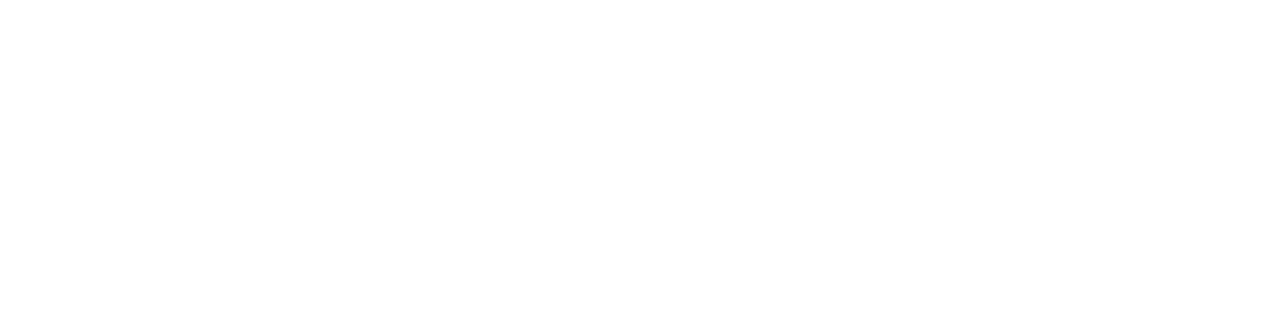
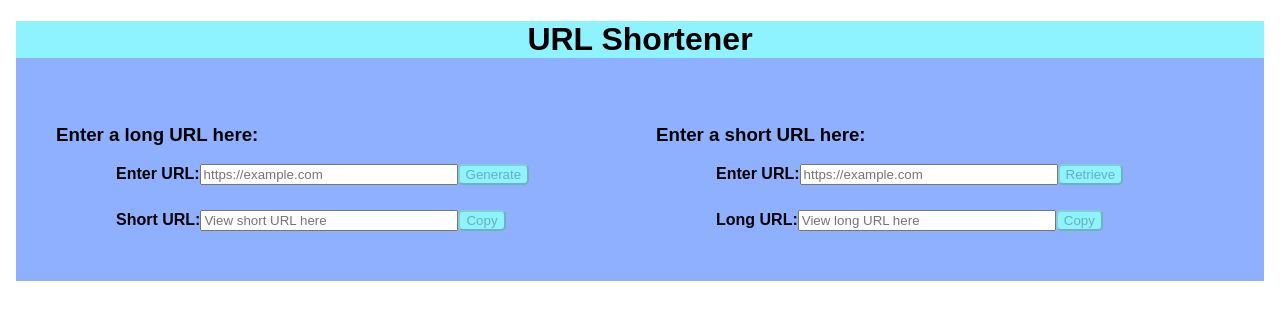
Before and after one commit to ToshaniN/urlShortenerAngular, an Angular app: page /2 in a window 1280 px wide. Before the commit this address led to /. Shown: the top 320 px of the page. Built offline with nearby package versions, Linux system fonts and the light colour scheme.

Commit message:
Implemented reactive forms in new component

```diff
--- a/src/app/app-routing.module.ts
+++ b/src/app/app-routing.module.ts
@@ -1,9 +1,12 @@
 import { NgModule } from '@angular/core';
 import { Routes, RouterModule } from '@angular/router';
 import { UrlShortenerComponent } from './views/shortener/url-shortener/url-shortener.component';
+import { UrlShortener2Component } from './views/shortener/url-shortener2/url-shortener2.component';
+import { UrlFormComponent } from './views/shortener/url-form/url-form.component';
 
 const routes: Routes = [
-  {path: '', component: UrlShortenerComponent}
+  {path: '', component: UrlShortenerComponent},
+  {path: '2', component:UrlShortener2Component}
 ];
 
 @NgModule({
--- /dev/null
+++ b/src/app/views/shortener/url-form/url-form.component.html
@@ -0,0 +1,35 @@
+<!-- <ng-template #urlFormTemp let-data="data" let-component="component">
+    <h2>This is for testing {{component}} and its data: {{data}}</h2>
+
+    <div id="generateShort">
+        <h3>Enter a long URL here:</h3>
+        <form [formGroup]="getShortForm" (ngSubmit)="shorten()">
+            <div>
+                <label for="LongURL">Enter URL:</label>
+                <input type="text" name="Long URL" placeholder="https://example.com" formControlName="longURL" (keyup)="isChanged('long')">
+                <button type="submit" id="generate" [disabled]="getShortForm.invalid">Generate</button>
+            </div>
+        </form>
+        <div>
+            <label for="Short URL">Short URL:</label>
+            <input type="text" #ShortURL name="Short URL" readonly="readonly" placeholder="View short URL here" [(ngModel)]="shortURL">
+            <button type="button" id="copy" [disabled]="!shortURL" (click)="copyToClipboard('copy')">Copy</button>
+        </div>
+    </div>
+
+</ng-template>
+
+
+<app-url-shortener2 [urlFormTemp]="urlFormTemp" ></app-url-shortener2> -->
+
+<!-- For the generate url part -->
+<!-- <ng-container
+[ngTemplateOutlet]="urlFormTemp"
+[ngTemplateOutletContext]="{ data: data, component: 'generate', prompt: 'Enter a long URL here:',
+                            action: 'Generate', divId:'generateShort'}"></ng-container> -->
+
+<!-- For the retrieve url part -->
+<!-- <ng-container
+[ngTemplateOutlet]="urlFormTemp"
+[ngTemplateOutletContext]="{ data: data, component: 'retrieve', prompt: 'Enter a short URL here:',
+                             action: 'Retrieve', divId:'retrieveLong'}"></ng-container> -->
--- /dev/null
+++ b/src/app/views/shortener/url-form/url-form.component.ts
@@ -0,0 +1,19 @@
+import { Component, OnInit, Input, TemplateRef } from '@angular/core';
+
+@Component({
+  selector: 'app-url-form',
+  templateUrl: './url-form.component.html',
+  styleUrls: ['./url-form.component.css']
+})
+export class UrlFormComponent implements OnInit {
+
+  constructor() { }
+
+  @Input()
+  urlFormTemp:TemplateRef<any>;
+  public data:string="hiya there";
+
+  ngOnInit() {
+  }
+
+}
--- a/src/app/views/shortener/url-shortener/url-shortener.component.ts
+++ b/src/app/views/shortener/url-shortener/url-shortener.component.ts
@@ -1,5 +1,5 @@
 import { Component, OnInit } from '@angular/core';
-import { FlaskAPIService } from '../flask-api.service'
+import { FlaskAPIService } from '../flask-api.service';
 
 @Component({
   selector: 'app-url-shortener',
@@ -15,7 +15,7 @@
   shortURL2:string;
   longURL2:string;
 
-  constructor(private flask:FlaskAPIService ) { }
+  constructor(private flask:FlaskAPIService) { }
 
   ngOnInit() {
   }
--- /dev/null
+++ b/src/app/views/shortener/url-shortener2/url-shortener2.component.css
@@ -0,0 +1,49 @@
+/*............General............*/
+body {
+    background-color: #8EB0FF;
+    font-family: sans-serif;
+}
+
+h1 {
+    text-align: center;
+    background-color:#8EF3FF;
+}
+
+h3 {
+    text-indent: 40px;
+}
+
+div:not(#generateShort, #retrieveLong) {
+    text-indent: 100px;
+    padding-bottom: 25px;
+}
+
+label {
+    font-weight: bold;
+}
+
+input {
+    width: 250px;
+}
+
+button {
+    background-color:#8EF3FF;
+    border-radius: 5px;
+}
+/*................................................*/
+
+/*............Generating the short URL............*/
+#generateShort {
+    display: inline-block;
+    width: 600px;
+    padding-top: 25px;
+    padding-bottom: 25px;
+}
+/*................................................*/
+
+
+/*............Retrieving the long URL.............*/
+#retrieveLong {
+    display: inline-block;
+}
+/*................................................*/
--- /dev/null
+++ b/src/app/views/shortener/url-shortener2/url-shortener2.component.html
@@ -0,0 +1,68 @@
+<body>
+    <h1>URL Shortener</h1>
+    <div id="generateShort">
+        <h3>Enter a long URL here:</h3>
+        <form [formGroup]="getShortForm" (ngSubmit)="shorten()">
+            <div>
+                <label for="LongURL">Enter URL:</label>
+                <input type="text" name="Long URL" placeholder="https://example.com" formControlName="longURL" (keyup)="isChanged('long')">
+                <button type="submit" id="generate" [disabled]="getShortForm.invalid">Generate</button>
+            </div>
+        </form>
+        <div>
+            <label for="Short URL">Short URL:</label>
+            <input type="text" #ShortURL name="Short URL" readonly="readonly" placeholder="View short URL here" [(ngModel)]="shortURL">
+            <button type="button" id="copy" [disabled]="!shortURL" (click)="copyToClipboard('copy')">Copy</button>
+        </div>
+    </div>
+
+    <div id="retrieveLong">
+        <h3>Enter a short URL here:</h3>
+        <form [formGroup]="getLongForm" (ngSubmit)="retrieve()">
+            <div>
+                <label for="ShortURL2">Enter URL:</label>
+                <input type="text" name="Short URL2" placeholder="https://example.com" formControlName="givenShortURL" (keyup)="isChanged('short')">
+                <button type="submit" id="retrieve" [disabled]="getLongForm.invalid">Retrieve</button>
+            </div>
+        </form>
+        <div>
+            <label for="LongURL2">Long URL:</label>
+            <input type="text" #LongURL2 name="Long URL2" readonly="readonly" placeholder="View long URL here" [(ngModel)]="returnedLongURL">
+            <button type="button" id="copy2" [disabled]="!returnedLongURL" (click)="copyToClipboard('copy2')">Copy</button>
+        </div>
+    </div>
+
+    <!-- <ng-container [ngTemplateOutlet]="urlFormTemp"
+    [ngTemplateOutletContext]="{data:data, component: 'Child'}">
+    </ng-container> -->
+
+</body>
+
+<!--
+    Template Things:
+<body>
+    <h1>URL Shortener</h1>
+    <ng-template #urlFormTemp let-data="data" let-component="component" let-prompt="prompt" let-action="action">
+        <h2>This is for testing {{component}} and its data: {{data}}</h2>
+            <div [attr.id]="divId">
+                <h3>{{ prompt }}</h3>
+                <form [formGroup]="getShortForm" (ngSubmit)="shorten()">
+                    <div>
+                        <label for="LongURL">Enter URL:</label>
+                        <input type="text" name="Long URL" placeholder="https://example.com" formControlName="longURL" (keyup)="isChanged('long')">
+                        <button type="submit" id="generate" [disabled]="getShortForm.invalid">{{ action }}</button>
+                    </div>
+                </form>
+                <div>
+                    <label for="Short URL">Short URL:</label>
+                    <input type="text" #ShortURL name="Short URL" readonly="readonly" placeholder="View short URL here" [(ngModel)]="shortURL">
+                    <button type="button" id="copy" [disabled]="!shortURL" (click)="copyToClipboard('copy')">Copy</button>
+                </div>
+            </div>
+    </ng-template>
+
+<app-url-form [urlFormTemp]="urlFormTemp"></app-url-form>
+
+move to css file: background-color:#ff8eff;
+
+</body> -->
--- /dev/null
+++ b/src/app/views/shortener/url-shortener2/url-shortener2.component.ts
@@ -0,0 +1,81 @@
+import { Component, OnInit, TemplateRef, Input } from '@angular/core';
+import { FormGroup, FormControl, FormControlName, Validators} from '@angular/forms';
+import { FlaskAPIService } from '../flask-api.service';
+
+@Component({
+  selector: 'app-url-shortener2',
+  templateUrl: './url-shortener2.component.html',
+  styleUrls: ['./url-shortener2.component.css']
+})
+
+export class UrlShortener2Component implements OnInit {
+
+  //When generating the short url
+  shortURL:string;
+  //When retrieving the long url
+  returnedLongURL:string;
+  //URL format
+  urlPattern = /((http|https):\/\/)(www\.)?[a-zA-Z0-9@:%._\\+~#?&//=]{2,256}\.[a-z]{2,6}\b([-a-zA-Z0-9@:%._\\+~#?&//=]*)/
+
+  //FORMS
+  getShortForm = new FormGroup({
+    longURL: new FormControl('', [Validators.required, Validators.pattern(this.urlPattern)])
+  });
+
+  getLongForm = new FormGroup({
+    givenShortURL: new FormControl('', [Validators.required, Validators.pattern(this.urlPattern)])
+  });
+
+  constructor(private flask:FlaskAPIService) { }
+
+  // @Input()
+  // urlFormTemp:TemplateRef<any>;
+  // public data:string="hiya there";
+
+  ngOnInit() {
+  }
+
+  //GET METHODS
+  get longURL() {
+    return this.getShortForm.get('longURL');
+  }
+
+  get givenShortURL() {
+    return this.getLongForm.get('givenShortURL');
+  }
+
+  //SUBMIT METHODS
+  shorten() {
+    console.log("this is the saved longURL:" + this.longURL.value);
+    this.flask.generateShort(this.longURL.value)
+    .subscribe((data)=>{this.shortURL= data['returned shortURL'];})
+  }
+
+  retrieve() {
+    console.log("this is the given shortURL:" + this.givenShortURL.value);
+    this.flask.retrieveLong(this.givenShortURL.value)
+    .subscribe((data) => {this.returnedLongURL= data['returned longURL'];})
+  }
+
+  //Copies things from specified textbox
+  copyToClipboard(copy) {
+    if (copy == 'copy') {
+      console.log("Copied text is:" + this.shortURL);
+      navigator.clipboard.writeText(this.shortURL);
+    } else {
+      console.log("Copied text is:" + this.returnedLongURL);
+      navigator.clipboard.writeText(this.returnedLongURL);
+    }
+  }
+
+  //If the longURL/shortURL2 value is changed, shortURL/longURL2 box is emptied
+  isChanged(url) {
+    if (url == "long") {
+      this.shortURL = "";
+    } else {
+      this.returnedLongURL = "";
+    }
+  }
+
+
+}
```
Also changed, not shown: src/app/views/shortener/shortener.module.ts (+9 -4 lines), src/app/views/shortener/url-form/url-form.component.css (added), 2 other files (tests, documents, lock files or other folders).
